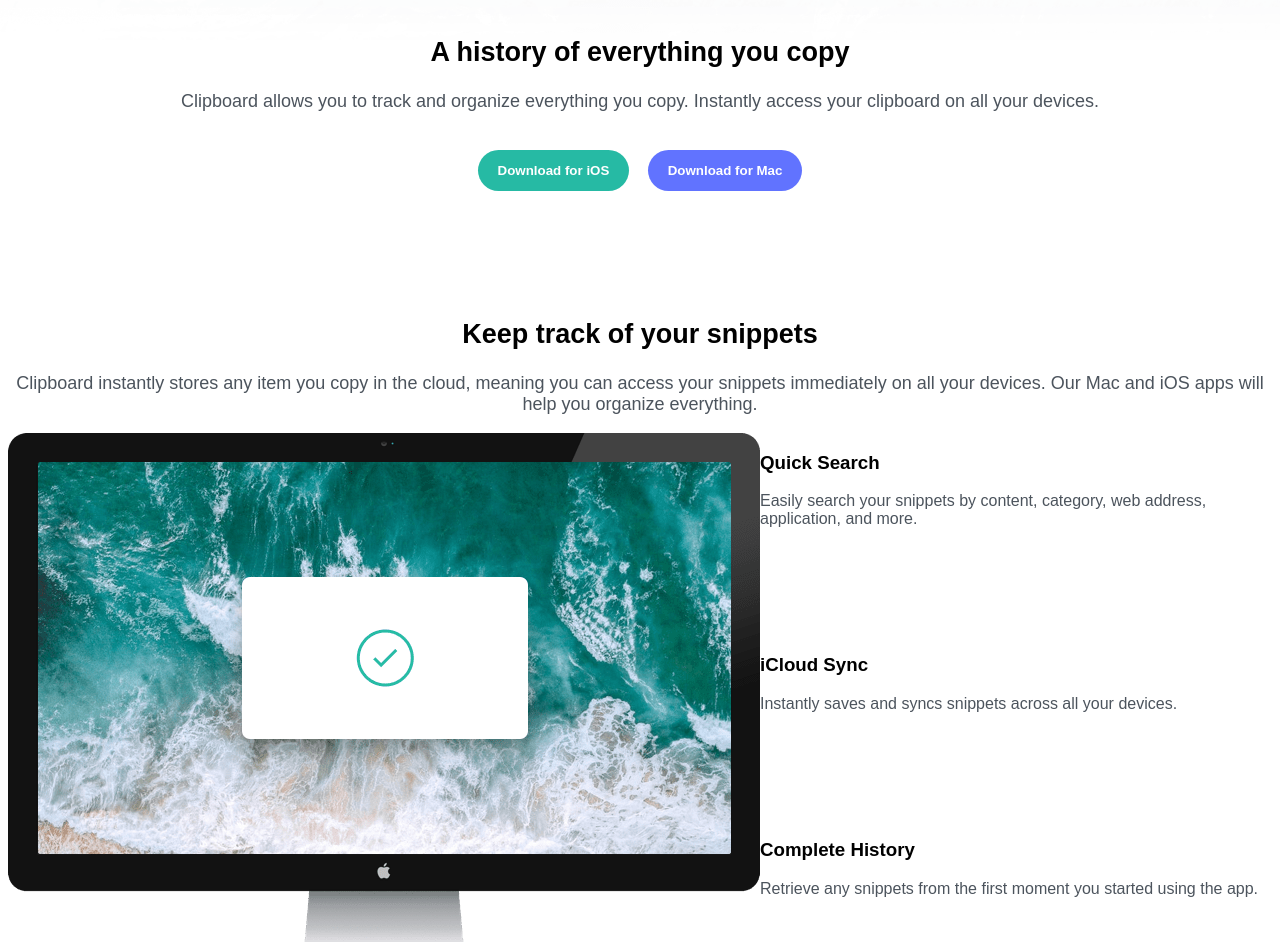
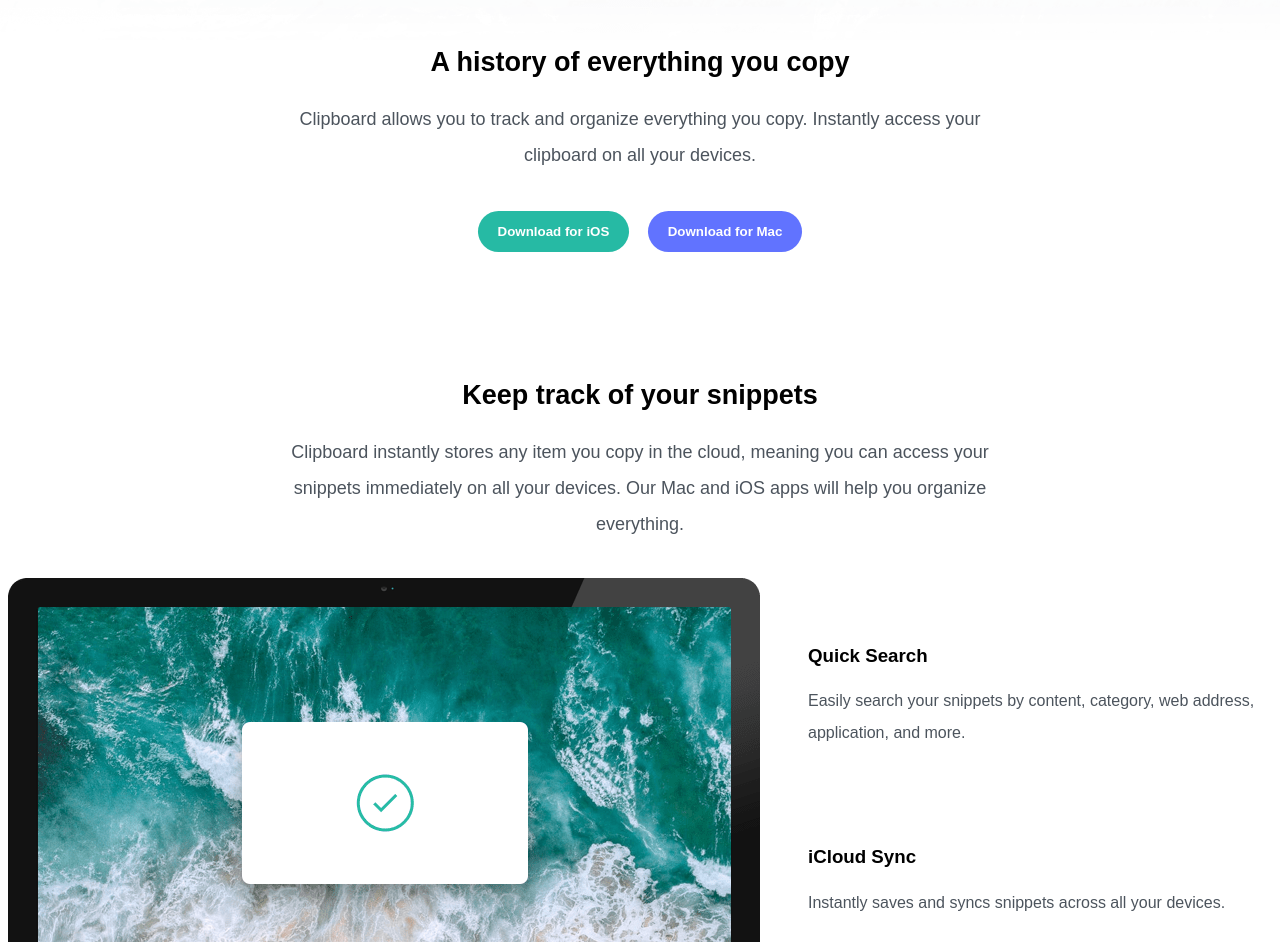
Before and after one commit to Peteksi95/ClipboardLandingPage, a plain HTML site: page clipboard-landing-page-master/index.html in a window 1280 px wide. Shown: the part 275-1217 px from the top of the page. Drawn offline with Linux system fonts and the light colour scheme; a web font is replaced by a local one.

Commit message:
done for today

```diff
--- a/clipboard-landing-page-master/style.css
+++ b/clipboard-landing-page-master/style.css
@@ -8,6 +8,7 @@ body {
 
 p {
     color: hsl(210, 10%, 33%);
+    line-height: 2em;
 }
 
 main {
@@ -17,6 +18,9 @@ main {
 
 .center {
     text-align: center;
+    max-width: 700px;
+    margin-left: auto;
+    margin-right: auto;
 }
 
 img[src="images/logo.svg"] {
@@ -25,7 +29,8 @@ img[src="images/logo.svg"] {
 }
 
 #box-2 {
-    margin-top: 6em;
+    margin: 6em auto 2em auto;
+    max-width: 700px;
 }
 
 .grid-container-1 {
@@ -39,6 +44,9 @@ img[src="images/logo.svg"] {
 
 .grid-styling-1 {
     font-size: 16px;
+    max-width: 500px;
+    margin-top: 3em;
+    margin-left: 3em;
 
 }
 
```
